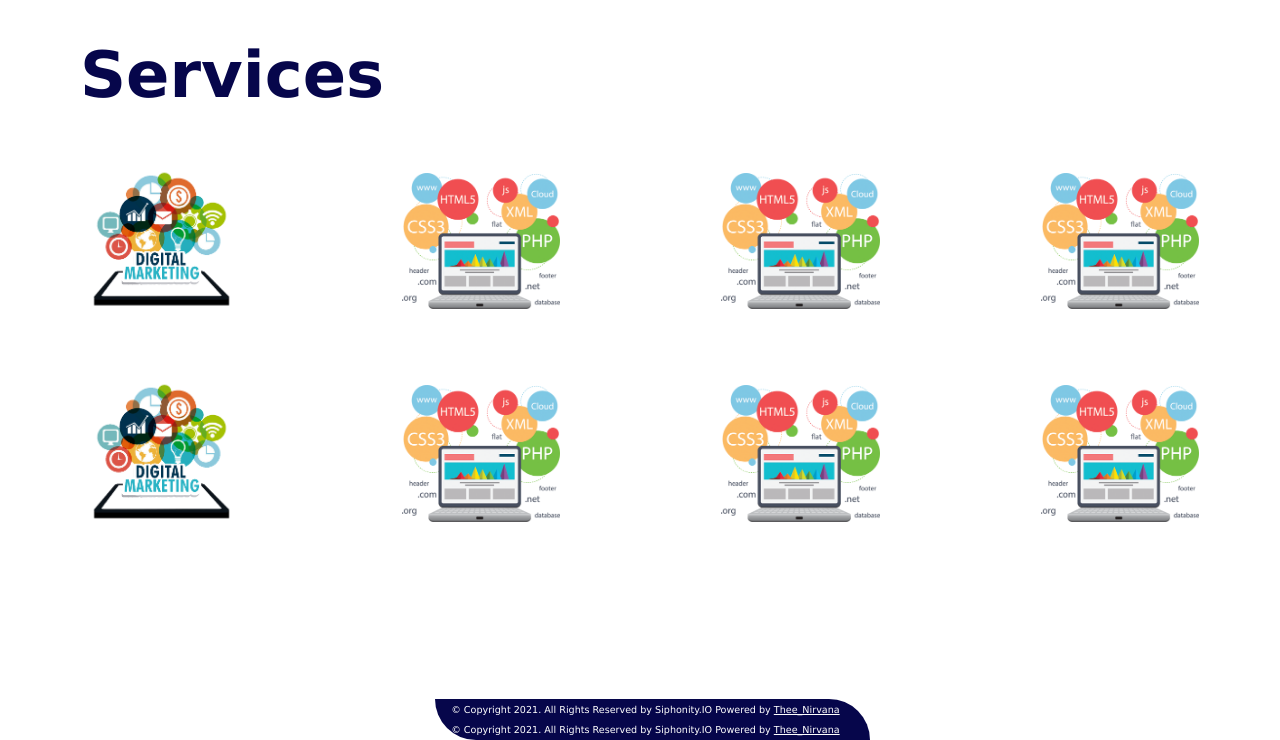
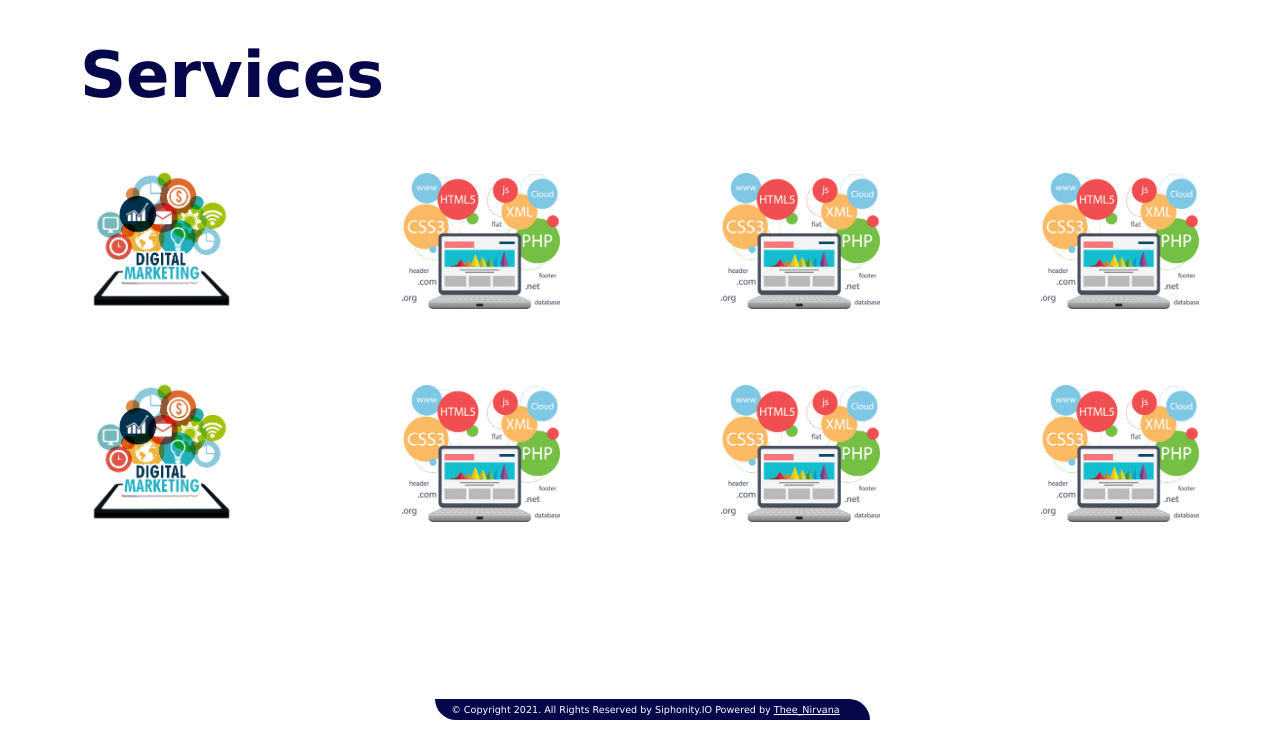
Before and after one commit to theenirvana/Siphonity, a plain HTML site: page index.html in a window 1280 px wide. Shown: the part 1344-2084 px from the top of the page. Drawn offline with Linux system fonts and the light colour scheme.

Commit message:
Update index.html

```diff
--- a/index.html
+++ b/index.html
@@ -38,7 +38,6 @@
             </div>
             <div class="copyright">
                 <p class="copyright-row">© Copyright 2021. All Rights Reserved by Siphonity.IO Powered by  <a id="insta-link" href="https://www.instagram.com/thee_nirvana/">Thee_Nirvana</a></p>
-                <p class="copyright-row">© Copyright 2021. All Rights Reserved by Siphonity.IO Powered by  <a id="insta-link" href="https://www.instagram.com/thee_nirvana/">Thee_Nirvana</a></p>
             </div>
         </div>
     </body>
```
